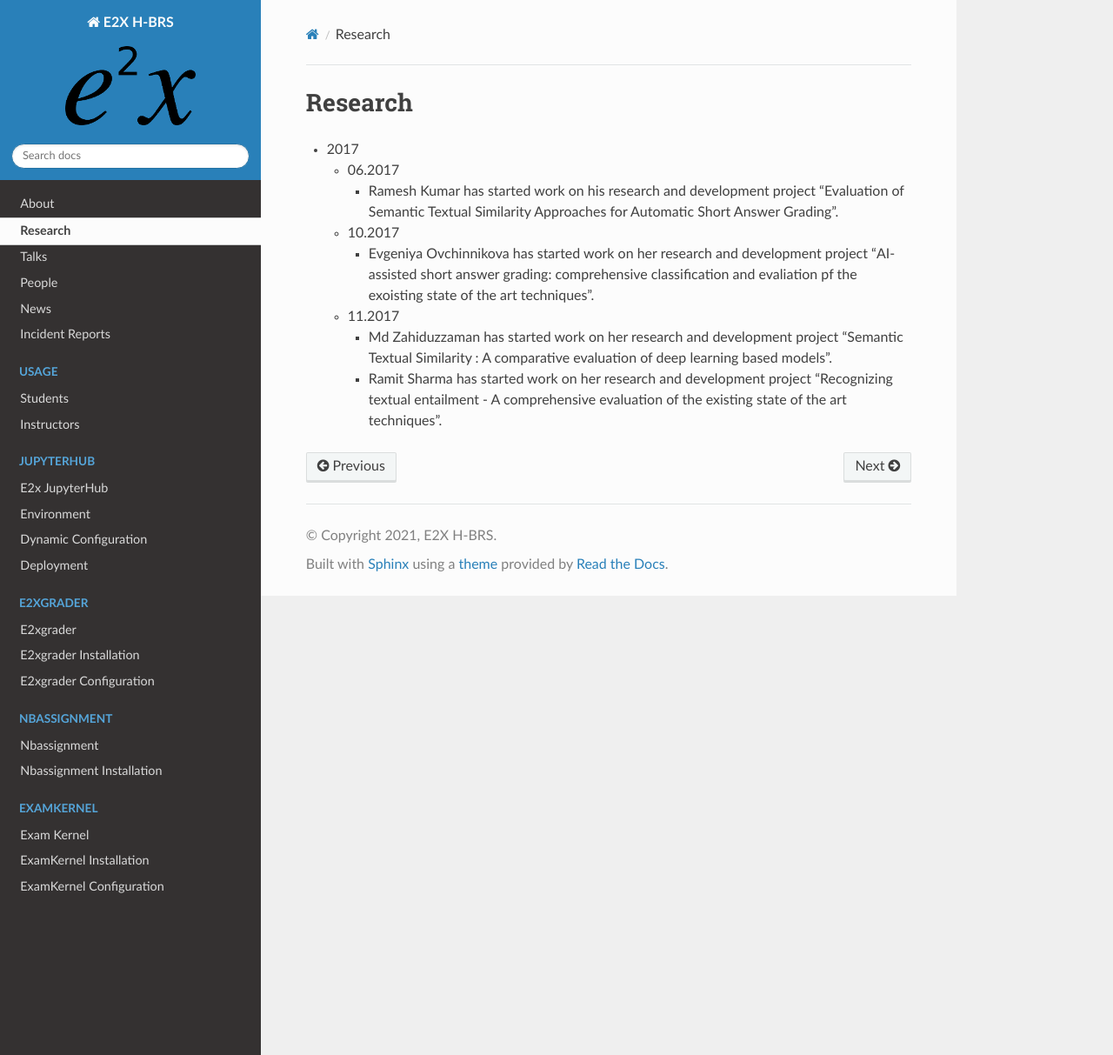
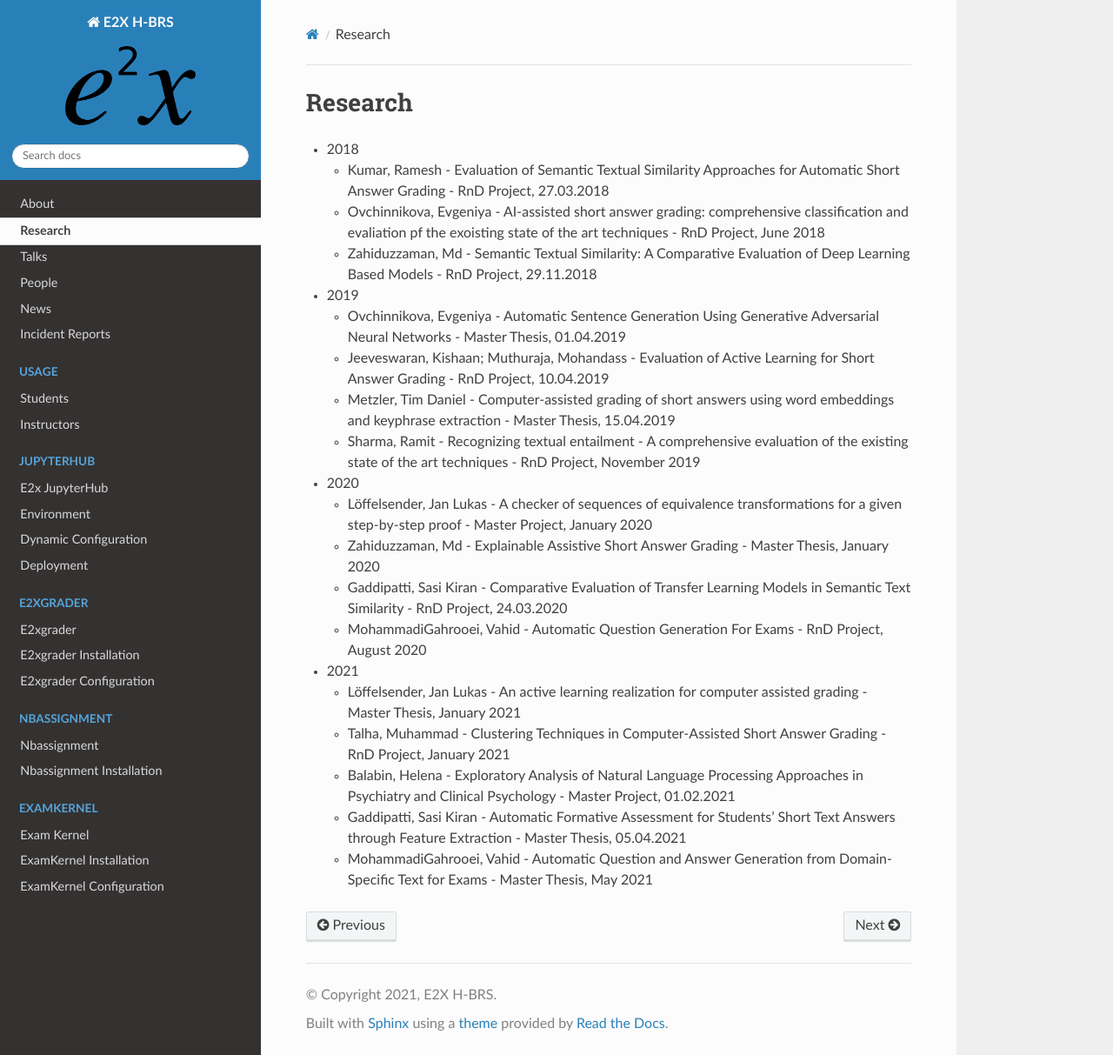
Before and after one commit to DigiKlausur/e2x-docs, a Sphinx documentation site: the page built from docs/source/research.rst, in a window 1280 px wide and 1213 px high. Shown: the whole window at 87% size. Built offline with Sphinx 7.4.7 and the Read the Docs theme 2.0.0, drawn with Linux system fonts in a browser that asks for light colours.

Commit message:
Update research.rst

```diff
--- a/docs/source/research.rst
+++ b/docs/source/research.rst
@@ -4,17 +4,42 @@
 Research
 ********
 
-* 2017
+* 2018
 
-  * 06.2017
+  * Kumar, Ramesh - Evaluation of Semantic Textual Similarity Approaches for Automatic Short Answer Grading - RnD Project, 27.03.2018
 
-    * Ramesh Kumar has started work on his research and development project "Evaluation of Semantic Textual Similarity Approaches for Automatic Short Answer Grading".
+  * Ovchinnikova, Evgeniya - AI-assisted short answer grading: comprehensive classification and evaliation pf the exoisting state of the art techniques - RnD Project, June 2018
 
-  * 10.2017
+  * Zahiduzzaman, Md - Semantic Textual Similarity: A Comparative Evaluation of Deep Learning Based Models - RnD Project, 29.11.2018
 
-    * Evgeniya Ovchinnikova has started work on her research and development project "AI-assisted short answer grading: comprehensive classification and evaliation pf the exoisting state of the art techniques".
+* 2019
 
-  * 11.2017
+  * Ovchinnikova, Evgeniya - Automatic Sentence Generation Using Generative Adversarial Neural Networks - Master Thesis, 01.04.2019
 
-    * Md Zahiduzzaman has started work on her research and development project "Semantic Textual Similarity : A comparative evaluation of deep learning based models".
-    * Ramit Sharma has started work on her research and development project "Recognizing textual entailment - A comprehensive evaluation of the existing state of the art techniques".
+  * Jeeveswaran, Kishaan; Muthuraja, Mohandass - Evaluation of Active Learning for Short Answer Grading - RnD Project, 10.04.2019
+
+  * Metzler, Tim Daniel - Computer-assisted grading of short answers using word embeddings and keyphrase extraction - Master Thesis, 15.04.2019
+
+  * Sharma, Ramit - Recognizing textual entailment - A comprehensive evaluation of the existing state  of the art techniques - RnD Project, November 2019
+
+* 2020
+
+  * Löffelsender, Jan Lukas - A checker of sequences of equivalence transformations for a given step-by-step proof - Master Project, January 2020
+
+  * Zahiduzzaman, Md - Explainable Assistive Short Answer Grading - Master Thesis, January 2020
+
+  * Gaddipatti, Sasi Kiran - Comparative Evaluation of Transfer Learning Models in Semantic Text Similarity - RnD Project, 24.03.2020
+
+  * MohammadiGahrooei, Vahid - Automatic Question Generation For Exams - RnD Project, August 2020
+
+* 2021
+
+  * Löffelsender, Jan Lukas - An active learning realization for computer assisted grading - Master Thesis, January 2021
+
+  * Talha, Muhammad - Clustering Techniques in Computer-Assisted Short Answer Grading - RnD Project, January 2021
+
+  * Balabin, Helena - Exploratory Analysis of Natural Language Processing Approaches in Psychiatry and Clinical Psychology - Master Project, 01.02.2021
+
+  * Gaddipatti, Sasi Kiran - Automatic Formative Assessment for Students' Short Text Answers through Feature Extraction - Master Thesis, 05.04.2021
+
+  * MohammadiGahrooei, Vahid - Automatic Question and Answer Generation from Domain-Specific Text for Exams - Master Thesis, May 2021
```
